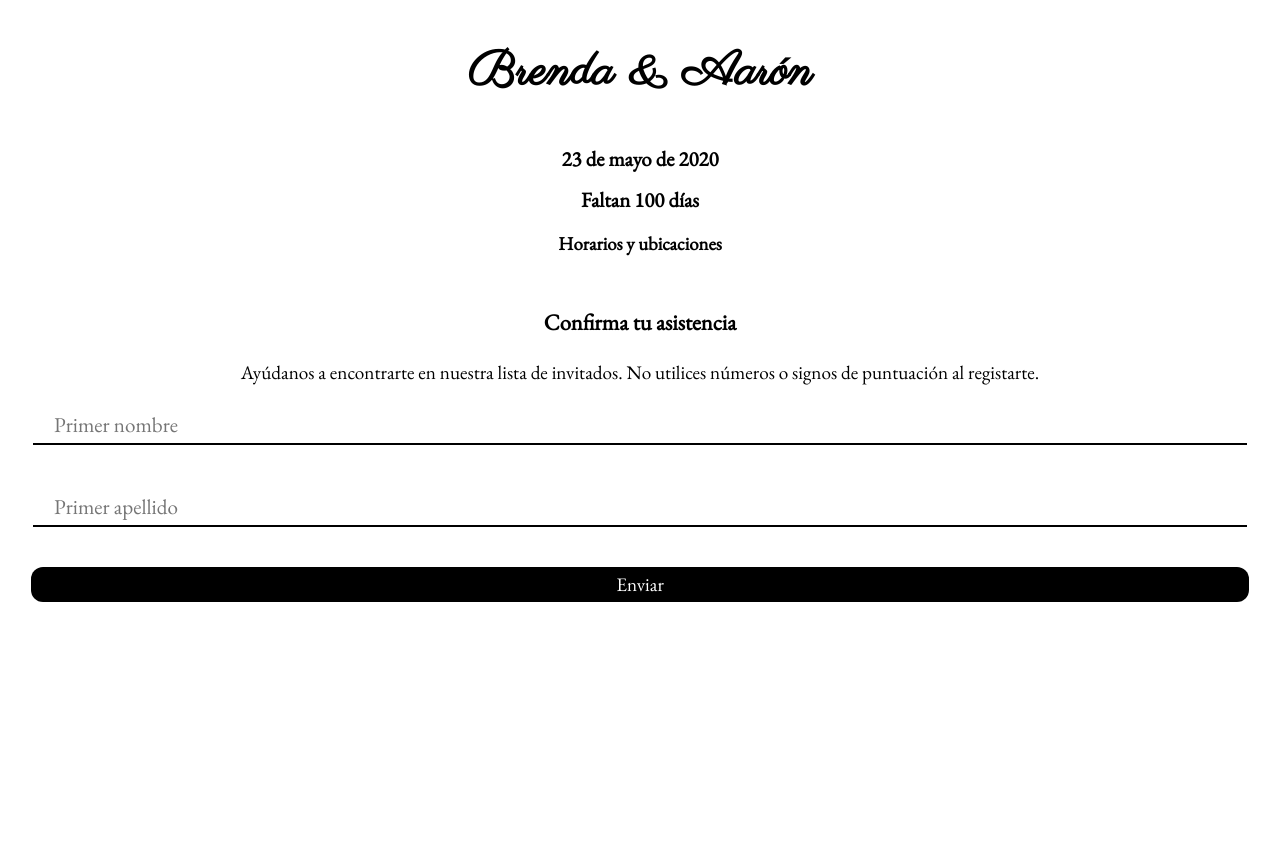
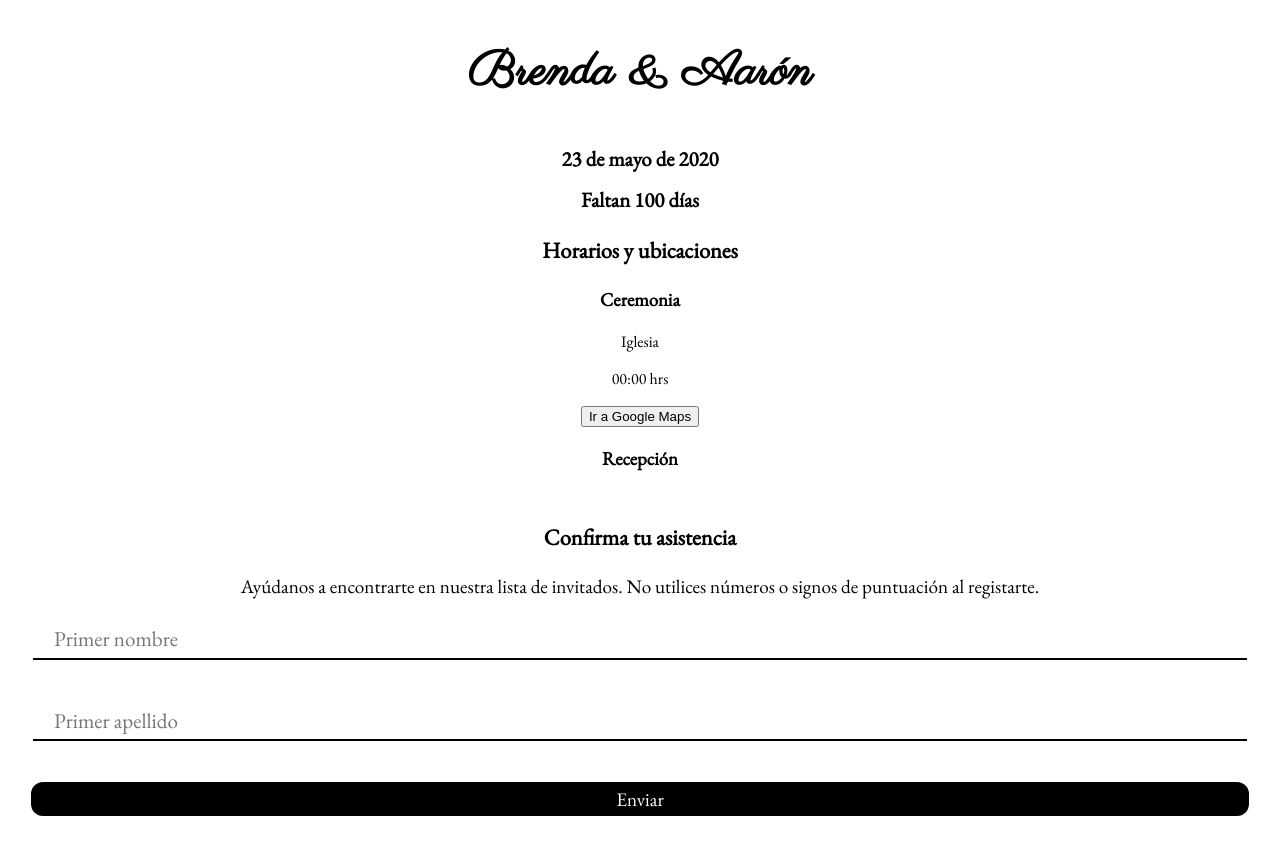
Before and after one commit to nayelyrodarte/Wedding-Rsvp, a React (Create React App) app: page / in a window 1280 px wide. Before the commit the page ends 800 px from the top, so only its background shows below. Built offline with nearby package versions, Linux system fonts and the light colour scheme.

Commit message:
started working on content of the itinerary component

```diff
--- a/src/App.css
+++ b/src/App.css
@@ -5,5 +5,4 @@
 
 body {
     font-family: 'EB Garamond';
-    font-size: 1em;
 }
--- a/src/Itinerary.js
+++ b/src/Itinerary.js
@@ -1,10 +1,20 @@
 import React, { Component } from 'react';
+import styled from 'styled-components';
 
-export class Itinerary extends Component {
+const Title = styled.h3`
+  font-size: 1.4em;
+`;
+
+class Itinerary extends Component {
   render() {
     return (
       <div>
-        <h3> Horarios y ubicaciones </h3>{' '}
+        <Title> Horarios y ubicaciones </Title>
+        <h3>Ceremonia</h3>
+        <p>Iglesia</p>
+        <p>00:00 hrs</p>
+        <button>Ir a Google Maps</button>
+        <h3>Recepción</h3>
       </div>
     );
   }
```
